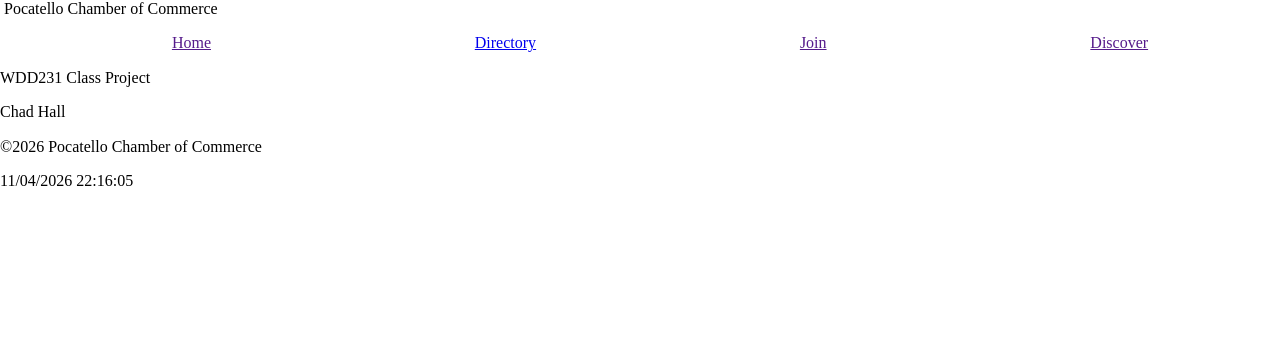
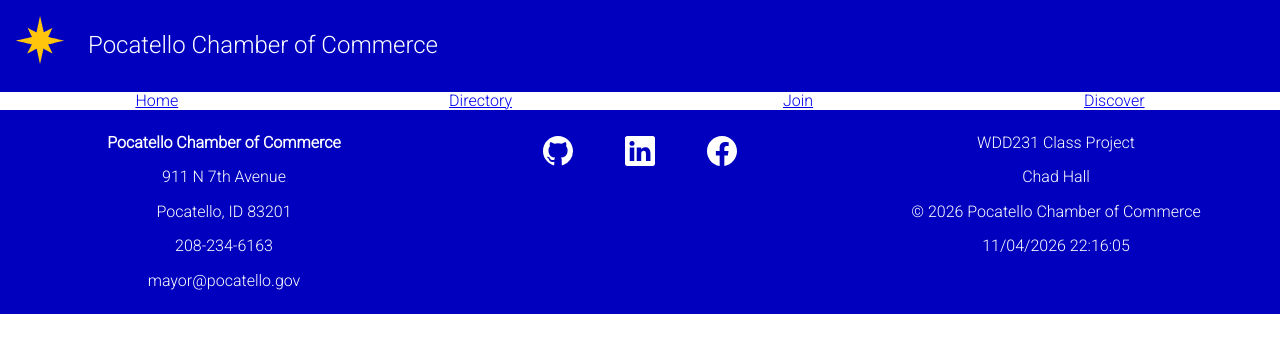
Before and after one commit to chadhall1313/wdd231, a plain HTML site: page chamber/directory.html in a window 1280 px wide. Drawn offline with Linux system fonts and the light colour scheme.

Commit message:
header and footer done

```diff
--- a/chamber/directory.html
+++ b/chamber/directory.html
@@ -12,24 +12,27 @@
 ">
     <title>Pocatello Chamber of Commerce </title>
     <link rel="stylesheet" href="/styles/normalize.css">
-    <link rel="stylesheet" href="styles/directory_small.css">
-    <link rel="stylesheet" href="styles/directory_large.css">
+    <link rel="stylesheet" href="styles/small.css">
+    <link rel="stylesheet" href="styles/larger.css">
     <link rel="icon" href="images/chamber.ico">
+    <link rel="preconnect" href="https://fonts.googleapis.com">
+    <link rel="preconnect" href="https://fonts.gstatic.com" crossorigin>
+    <link href="https://fonts.googleapis.com/css2?family=Roboto:ital,wght@0,300;1,300&display=swap" rel="stylesheet">
     <script src="../scripts/navigation.js" defer></script>
     <script src="../scripts/date.js" defer></script>
 </head>
 <body>
     <header>
-        <img src="" alt="">
+        <img src="images/star_icon.svg" alt="star icon of Pocatello Idaho" width="48" height="48">
         <span>Pocatello Chamber of Commerce</span>
         <button aria-label="toggle navigation menu" id="ham-btn" class="hamburger"></button>
     </header>
     <nav id="navigation" class="navigation">
         <ul>
-            <li><a href="">Home</a></li>
+            <li><a href="index.html">Home</a></li>
             <li class="current"><a href="#" aria-current="page">Directory</a></li>
-            <li><a href="">Join</a></li>
-            <li><a href="">Discover</a></li>
+            <li><a href="join.html">Join</a></li>
+            <li><a href="discover.html">Discover</a></li>
         </ul>
     </nav>
     <main>
@@ -37,15 +40,24 @@
     </main>
     <footer>
         <section>
-
+            <p><strong>Pocatello Chamber of Commerce</strong></p>
+            <p>911 N 7th Avenue</p>
+            <p>Pocatello, ID 83201</p>
+            <p>208-234-6163</p>
+            <p>mayor@pocatello.gov</p>
         </section>
-        <section>
-
+        <section class="socials">
+            <ul>
+                <li><a href="https://github.com/chadhall1313"><img src="../images/github.svg" alt="github profile" width="50" height="50"></a></li>
+                <li><a href="https://www.linkedin.com/in/chad-hall-2995463b8/"><img src="../images/linkedin.svg"
+                            alt="linkedin profile" width="50" height="50"></a></li>
+                <li><a href="https://www.facebook.com/chad.hall1313"><img src="../images/facebook.svg" alt="facebook profile" width="50" height="50"></a></li>
+            </ul>
         </section>
         <section>
             <p>WDD231 Class Project</p>
             <p>Chad Hall</p>
-            <p>&copy;<span id="currentyear"></span> Pocatello Chamber of Commerce</p>
+            <p>&copy; <span id="currentyear"></span> Pocatello Chamber of Commerce</p>
             <p id="lastModified"></p>
         </section>
     </footer>
--- a/chamber/styles/directory_large.css
+++ /dev/null
@@ -1,9 +0,0 @@
-@media screen and (min-width: 38rem) {
-    .hamburger {
-        display: none;
-    }
-
-    .navigation {
-        display: block;
-    }
-}
--- a/chamber/styles/directory_small.css
+++ /dev/null
@@ -1,36 +0,0 @@
-
-
-
-
-
-.hamburger {
-    font-family: Verdana, Geneva, Tahoma, sans-serif;
-    background: none;
-    padding: 0 1rem 0 0;
-    border: none;
-    color: var(--font-color);
-    font-size: 1.5rem;
-    cursor: pointer;
-}
-
-.hamburger::before {
-    content: "\2630";
-}
-
-.hamburger.show::before {
-    content: "\00D7";
-}
-
-.navigation {
-    display: none;
-}
-
-.navigation.show {
-    display: block;
-}
-
-.navigation ul {
-    display: flex;
-    justify-content: space-around;
-    list-style-type: none;
-}
--- /dev/null
+++ b/chamber/styles/larger.css
@@ -0,0 +1,18 @@
+@media screen and (min-width: 38rem) {
+    .hamburger {
+        display: none;
+    }
+
+    .navigation {
+        display: block;
+    }
+
+
+    footer {
+        display: grid;
+        grid-template-columns: 1fr 1fr 1fr;
+        background-color: var(--primary_color);
+        color: var(--other_color);
+        padding: 1rem;
+    }
+}
--- /dev/null
+++ b/chamber/styles/small.css
@@ -0,0 +1,122 @@
+:root {
+    --primary_color: rgb(0, 0, 190);
+    --secondary_color: red;
+    --other_color: white;
+    --accent_color: gold;
+}
+
+* {
+    box-sizing: border-box;
+    margin: 0;
+    padding: 0;
+    font-family: "Roboto", sans-serif;
+}
+
+/* HEADER */
+
+header {
+    display: grid;
+    grid-template-columns: 24px 1fr 44px;
+    background-color: var(--primary_color);
+    color: var(--other_color);
+}
+
+header button {
+    margin-right: 2rem;
+}
+
+header span {
+    font-size: 1.5rem;
+    margin: 2rem;
+    padding-left: 2rem;
+}
+
+header img {
+    margin: 1rem;
+}
+
+
+
+
+/* NAVIGATION */
+
+.hamburger {
+    font-family: Verdana, Geneva, Tahoma, sans-serif;
+    background: none;
+    border: none;
+
+    color: var(--other-color);
+    font-size: 1.5rem;
+    cursor: pointer;
+}
+
+.hamburger::before {
+    content: "\2630";
+}
+
+.hamburger.show::before {
+    content: "\00D7";
+}
+
+.navigation {
+    display: none;
+}
+
+.navigation.show {
+    display: block;
+}
+
+.navigation ul {
+    display: flex;
+    justify-content: space-around;
+    list-style-type: none;
+}
+
+
+
+
+
+
+
+
+
+
+
+
+
+
+
+
+
+
+
+
+
+
+/* FOOTER */
+
+footer {
+    display: block;
+    background-color: var(--primary_color);
+    color: var(--other_color);
+    padding: 1rem;
+}
+
+footer section {
+    text-align: center;
+}
+
+footer p {
+    padding: .5rem;
+}
+
+.socials ul {
+    display: flex;
+    justify-content: center;
+    list-style-type: none;
+    column-gap: 2rem;
+}
+
+.socials img {
+    padding: 10px;
+}
```
Also changed, not shown: chamber/images/star_icon.svg (added), chamber/images/star_icon.webp (added).
